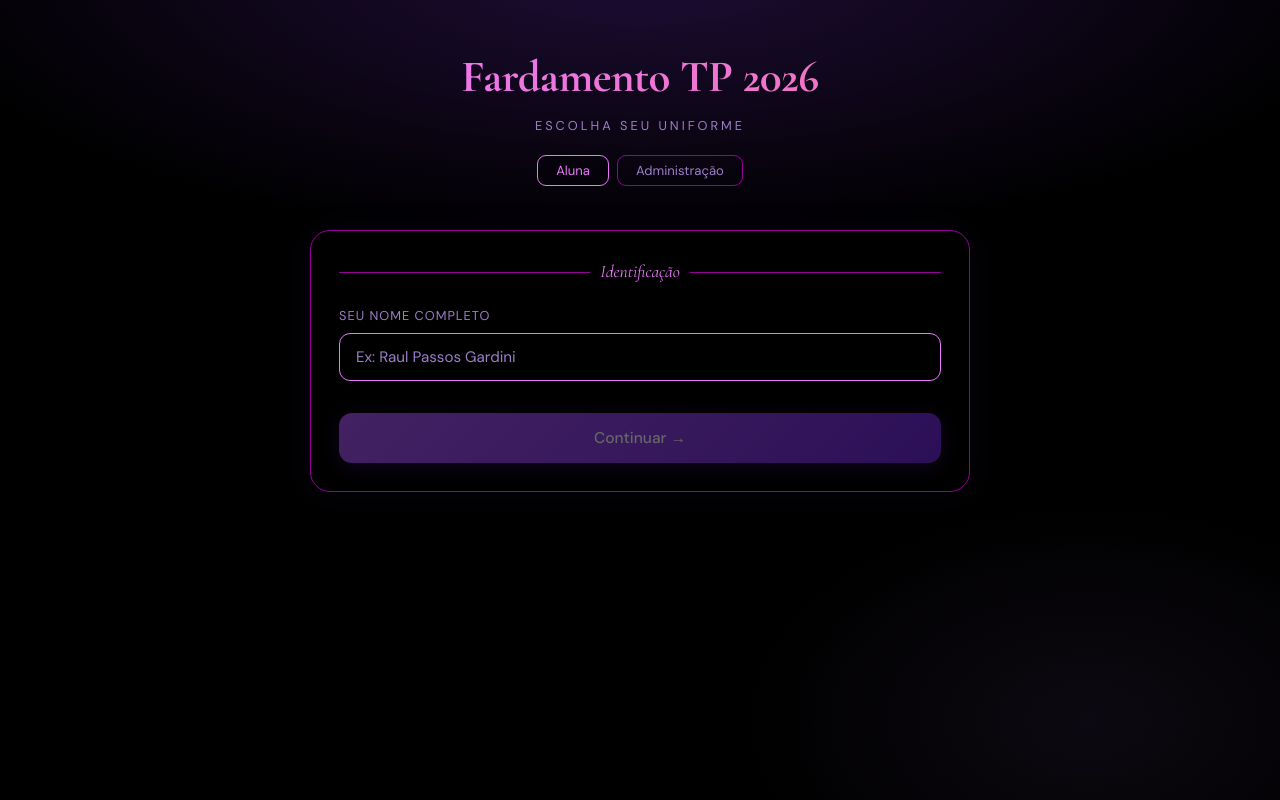
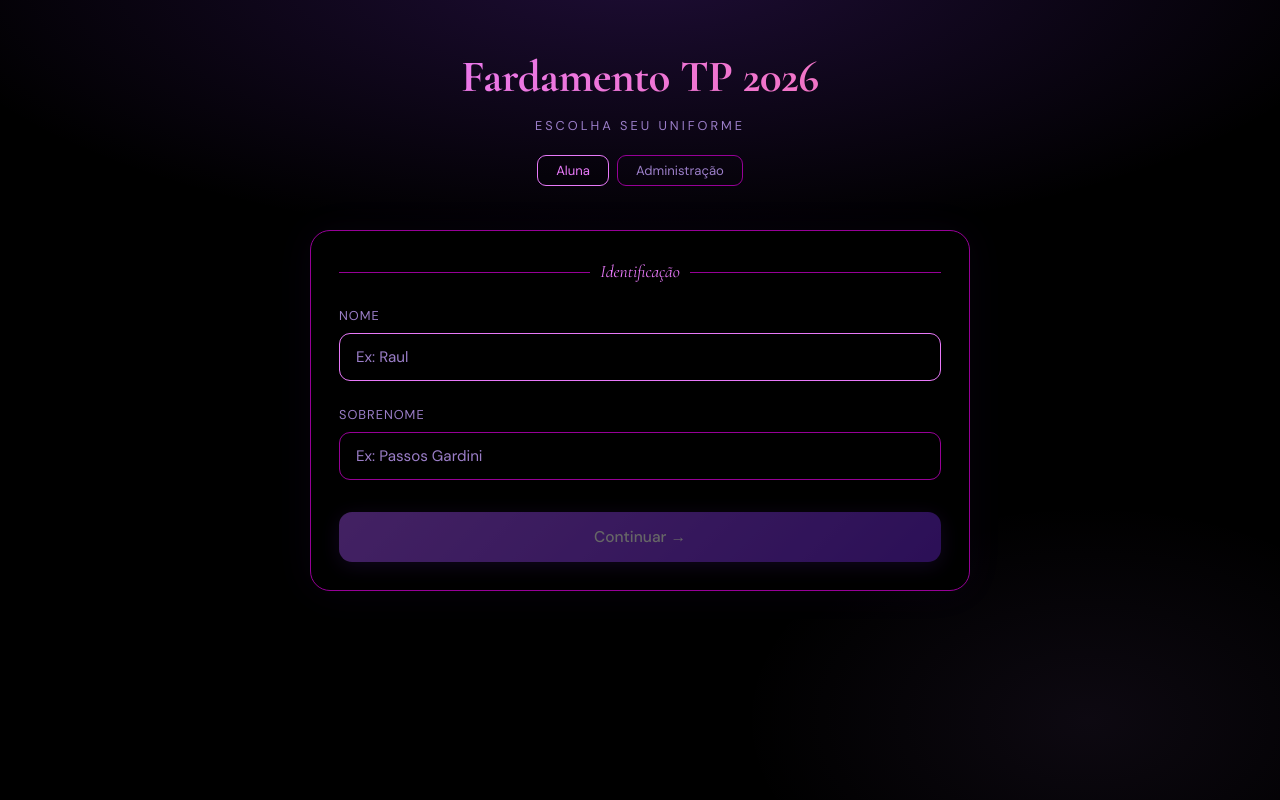
Before and after one commit to RaulGardini/Sistema-uniformes, a React (Vite) app: page / in a window 1280 px wide. Built offline with nearby package versions, Linux system fonts and the light colour scheme.

Commit message:
feat: jutando nomes

```diff
--- a/src/App.jsx
+++ b/src/App.jsx
@@ -390,7 +390,7 @@ function TelaPagamento({ nome, pecas, onVoltar }) {
       const { data: pedidoSalvo, error: errSalvar } = await supabase
         .from("pedidos")
         .insert([{
-          nome:             nome.trim(),
+          nome:             nomeCompleto,
           pecas,
           pagamento_status: "pendente",
           forma_pagamento:  formaSelecionada,
@@ -406,7 +406,7 @@ function TelaPagamento({ nome, pecas, onVoltar }) {
         body: JSON.stringify({
           pedidoId:  pedidoSalvo.id,
           forma:     formaSelecionada,
-          nomeAluna: nome.trim(),
+          nomeAluna: nomeCompleto,
         }),
       });
 
@@ -491,7 +491,11 @@ function TelaPagamento({ nome, pecas, onVoltar }) {
 function AlunaPage({ statusRetorno }) {
   const [step, setStep]         = useState(statusRetorno ? "retorno" : "nome");
   const [nome, setNome]         = useState("");
+  const [sobrenome, setSobrenome] = useState("");
   const [pecas, setPecas]       = useState(initPecas());
+
+  const nomeCompleto = `${nome.trim()} ${sobrenome.trim()}`.trim();
+  const nomeValido   = nome.trim().length >= 2 && sobrenome.trim().length >= 2;
 
   const totalQtd = Object.values(pecas).reduce(
     (a, p) => a + Object.values(p.tamanhos).reduce((s, v) => s + v, 0), 0
@@ -508,7 +512,7 @@ function AlunaPage({ statusRetorno }) {
     }));
   }
   function reiniciar() {
-    setNome(""); setPecas(initPecas()); setStep("nome");
+    setNome(""); setSobrenome(""); setPecas(initPecas()); setStep("nome");
     window.history.replaceState({}, "", "/");
   }
 
@@ -528,18 +532,30 @@ function AlunaPage({ statusRetorno }) {
     <div className="card">
       <div className="card-title">Identificação</div>
       <label style={{ display: "block", fontSize: ".8rem", color: C.muted, marginBottom: 8, letterSpacing: "1px", textTransform: "uppercase" }}>
-        Seu nome completo
+        Nome
       </label>
       <input
         type="text"
-        placeholder="Ex: Raul Passos Gardini"
+        placeholder="Ex: Raul"
         value={nome}
         autoFocus
         onChange={e => setNome(e.target.value)}
-        onKeyDown={e => { if (e.key === "Enter" && nome.trim().length >= 3) setStep("escolha"); }}
+        onKeyDown={e => { if (e.key === "Enter") document.getElementById("input-sobrenome").focus(); }}
       />
       <br /><br />
-      <button className="btn-primary" disabled={nome.trim().length < 3} onClick={() => setStep("escolha")}>
+      <label style={{ display: "block", fontSize: ".8rem", color: C.muted, marginBottom: 8, letterSpacing: "1px", textTransform: "uppercase" }}>
+        Sobrenome
+      </label>
+      <input
+        id="input-sobrenome"
+        type="text"
+        placeholder="Ex: Passos Gardini"
+        value={sobrenome}
+        onChange={e => setSobrenome(e.target.value)}
+        onKeyDown={e => { if (e.key === "Enter" && nomeValido) setStep("escolha"); }}
+      />
+      <br /><br />
+      <button className="btn-primary" disabled={!nomeValido} onClick={() => setStep("escolha")}>
         Continuar →
       </button>
     </div>
```
